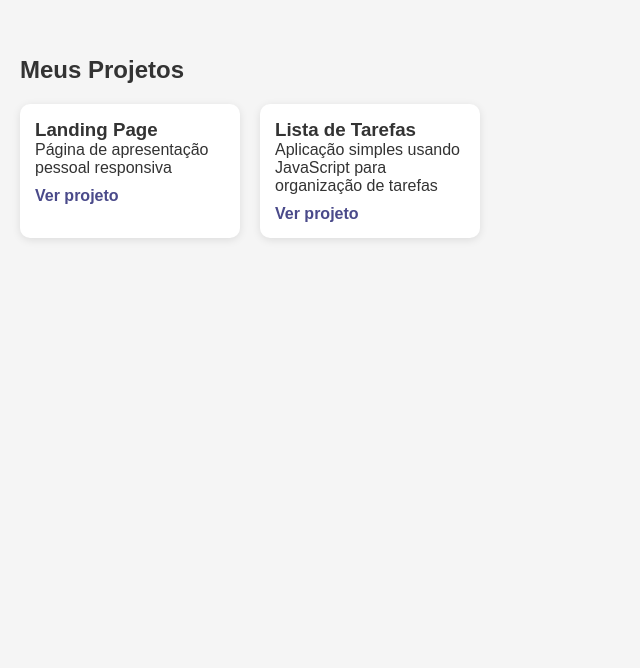
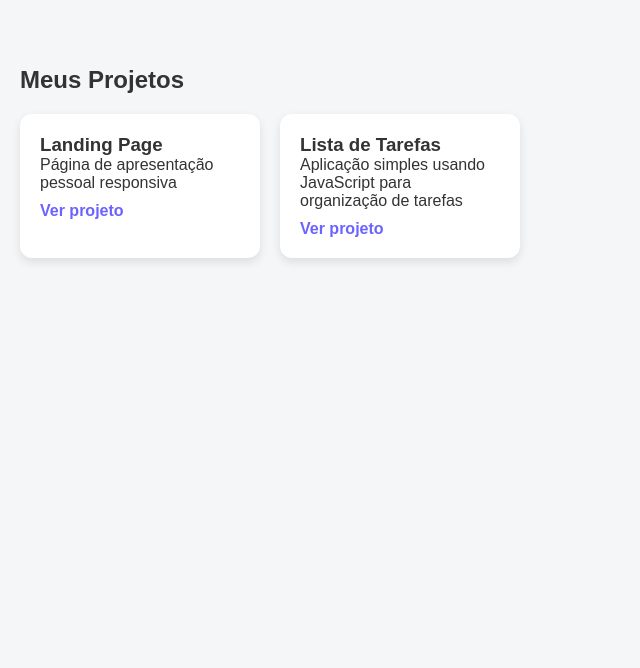
Before and after one commit to janielyalvesdias7977-lang/JanielyAlvesDias, a plain HTML site: page index.html in a window 1280 px wide. Shown: the part 872-1540 px from the top of the page, without its empty margins (0-640 px from the left). Drawn offline with Linux system fonts and the light colour scheme.

Commit message:
Update style.css

```diff
--- a/style.css
+++ b/style.css
@@ -1,20 +1,18 @@
-/* RESET */
 * {
   margin: 0;
   padding: 0;
   box-sizing: border-box;
 }
 
-/* BASE */
 body {
   font-family: Arial, sans-serif;
-  background: #f5f5f5;
+  background: #f4f6f8;
   color: #333;
 }
 
 /* HEADER */
 header {
-  background: #4a4a8a;
+  background: linear-gradient(90deg, #4a4a8a, #6c63ff);
   color: white;
   padding: 20px;
 }
@@ -34,11 +32,12 @@ nav ul {
 nav a {
   color: white;
   text-decoration: none;
+  font-weight: bold;
 }
 
 /* SEÇÕES */
 section {
-  padding: 60px 20px;
+  padding: 70px 20px;
   min-height: 100vh;
 }
 
@@ -52,25 +51,36 @@ section {
 
 .card {
   background: white;
-  padding: 15px;
-  border-radius: 10px;
-  width: 220px;
-  box-shadow: 0 2px 8px rgba(0,0,0,0.1);
+  padding: 20px;
+  border-radius: 12px;
+  width: 240px;
+  box-shadow: 0 4px 10px rgba(0,0,0,0.1);
+  transition: 0.3s;
+}
+
+.card:hover {
+  transform: translateY(-5px);
 }
 
 .card a {
   display: inline-block;
   margin-top: 10px;
-  color: #4a4a8a;
+  color: #6c63ff;
+  font-weight: bold;
   text-decoration: none;
-  font-weight: bold;
+}
+
+/* CONTATO */
+#contato {
+  background: #eef0ff;
+  text-align: center;
 }
 
 /* FOOTER */
 footer {
   text-align: center;
   padding: 15px;
-  background: #4a4a8a;
+  background: #333;
   color: white;
 }
 
```
